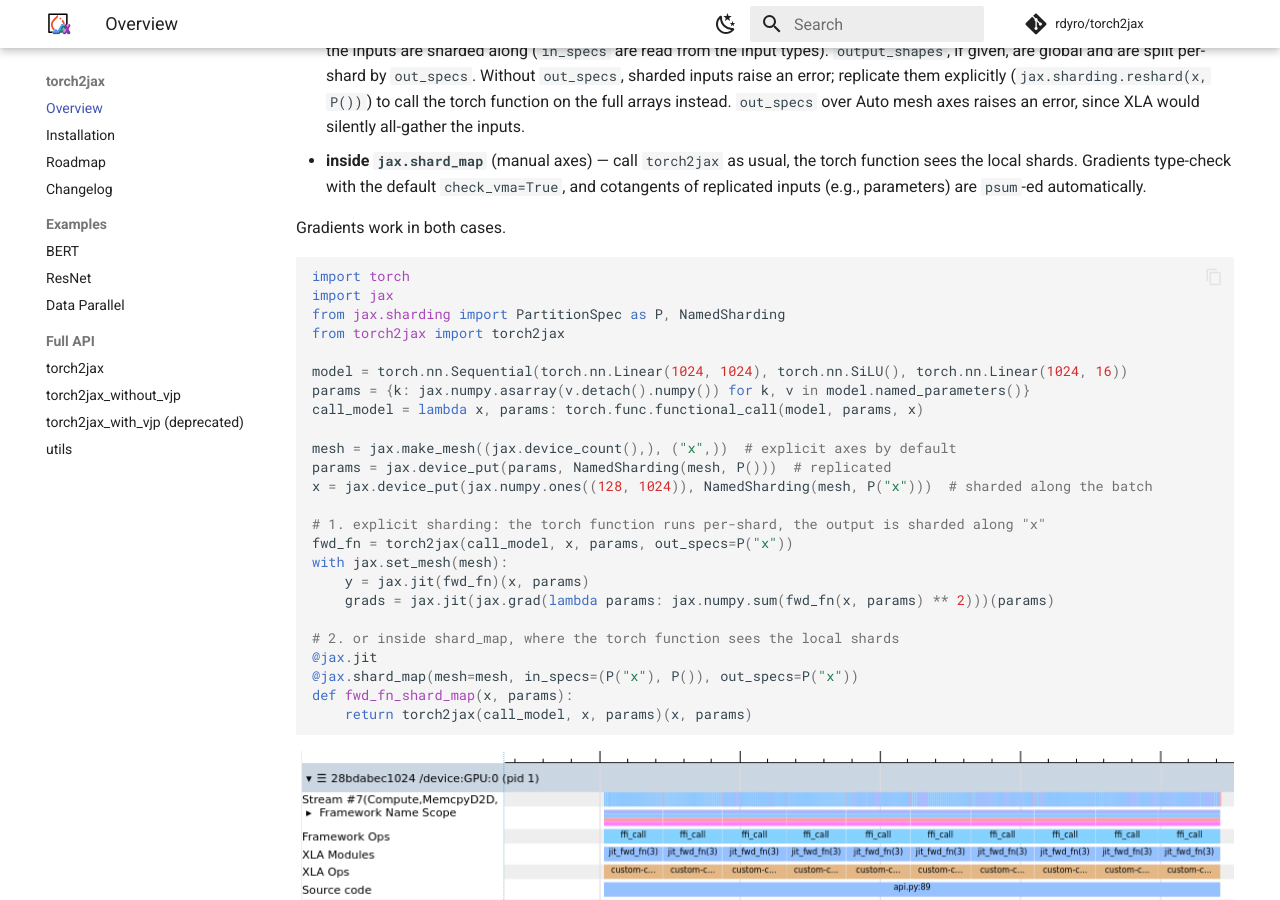
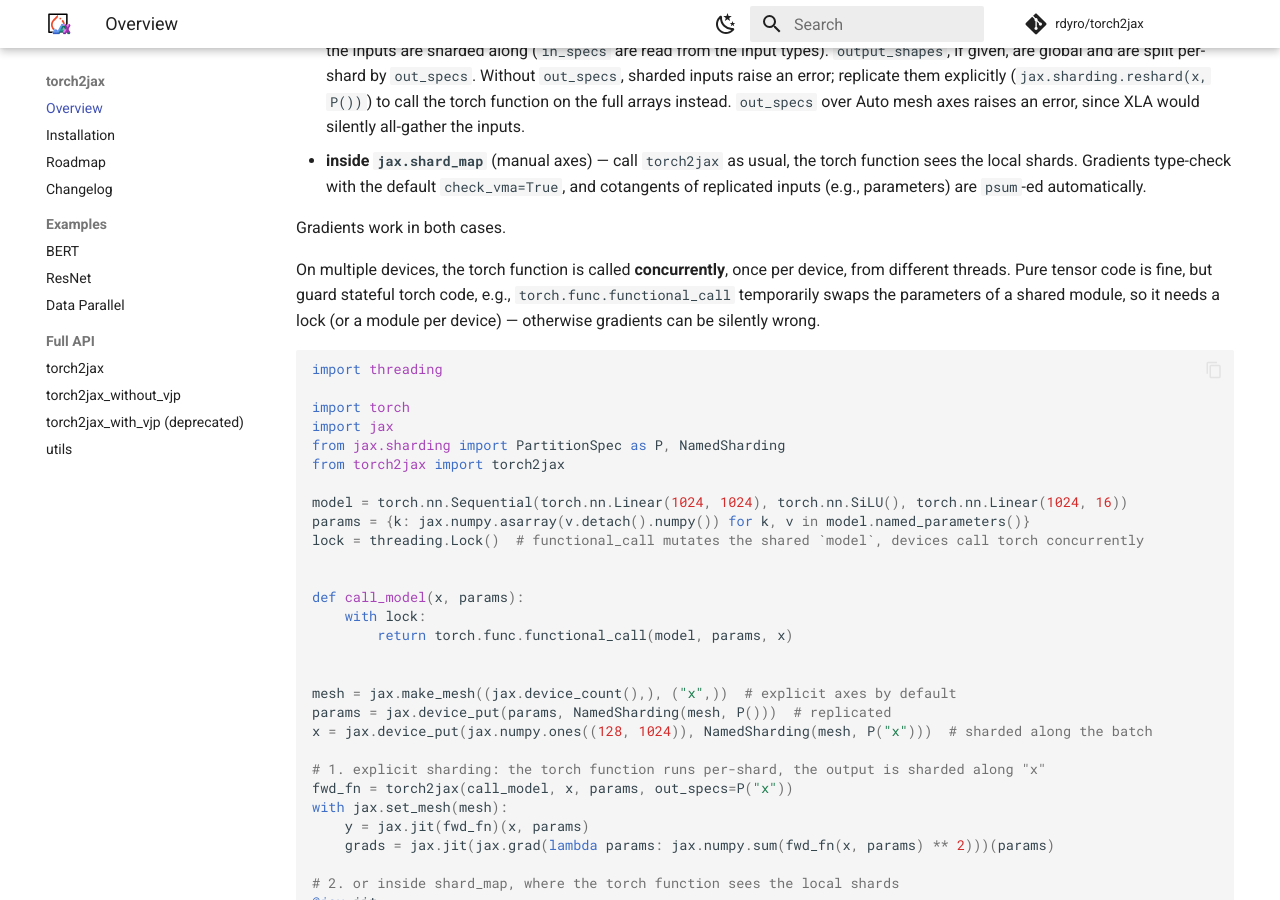
Before and after one commit to rdyro/torch2jax, an MkDocs documentation site: the page built from docs/index.md, in a window 1280 px wide and 900 px high, scrolled down 3618 px. Built offline with MkDocs 1.6.1 and Material for MkDocs 9.7.7, drawn with Linux system fonts in a browser that asks for light colours; comment, search, counter and statistics services are not loaded.

Commit message:
docs: torch functions run concurrently on multiple devices, revive the pmap test
- README/docs: explain that the torch function is called concurrently (one
  thread per device); guard functional_call on a shared module with a lock.
  The previous Multi-GPU example silently produced wrong gradients on >1 device.
- tests: rewrite and un-skip test_pmap (pmap works with recent JAX)
- changelog entries for the multi-device findings

````diff
--- a/docs/index.md
+++ b/docs/index.md
@@ -187,7 +187,15 @@ to JAX, so `torch2jax` **never implicitly all-gathers sharded inputs**:
 
 Gradients work in both cases.
 
+On multiple devices, the torch function is called **concurrently**, once per
+device, from different threads. Pure tensor code is fine, but guard stateful
+torch code, e.g., `torch.func.functional_call` temporarily swaps the parameters
+of a shared module, so it needs a lock (or a module per device) &mdash; otherwise
+gradients can be silently wrong.
+
 ```python
+import threading
+
 import torch
 import jax
 from jax.sharding import PartitionSpec as P, NamedSharding
@@ -195,7 +203,13 @@ from torch2jax import torch2jax
 
 model = torch.nn.Sequential(torch.nn.Linear(1024, 1024), torch.nn.SiLU(), torch.nn.Linear(1024, 16))
 params = {k: jax.numpy.asarray(v.detach().numpy()) for k, v in model.named_parameters()}
-call_model = lambda x, params: torch.func.functional_call(model, params, x)
+lock = threading.Lock()  # functional_call mutates the shared `model`, devices call torch concurrently
+
+
+def call_model(x, params):
+    with lock:
+        return torch.func.functional_call(model, params, x)
+
 
 mesh = jax.make_mesh((jax.device_count(),), ("x",))  # explicit axes by default
 params = jax.device_put(params, NamedSharding(mesh, P()))  # replicated
````
Also changed, not shown: README.md (+19 -1 lines), docs/changelog.md (+4 -0 lines), 1 other file.
